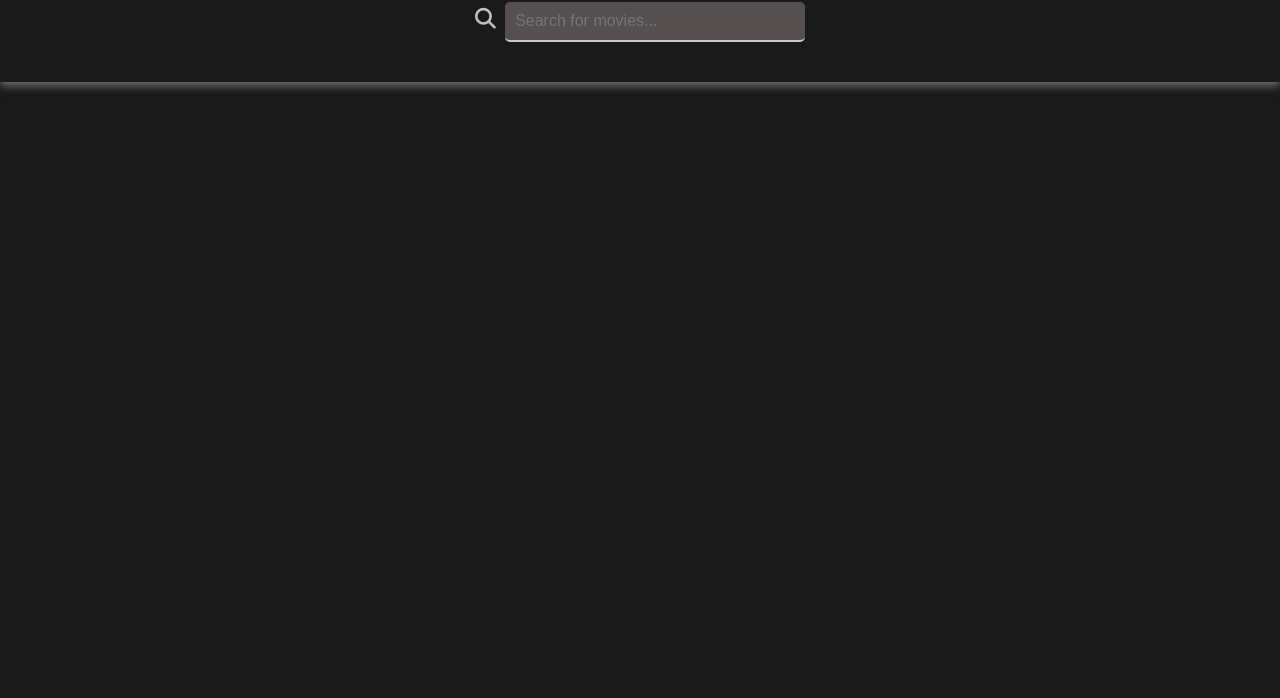
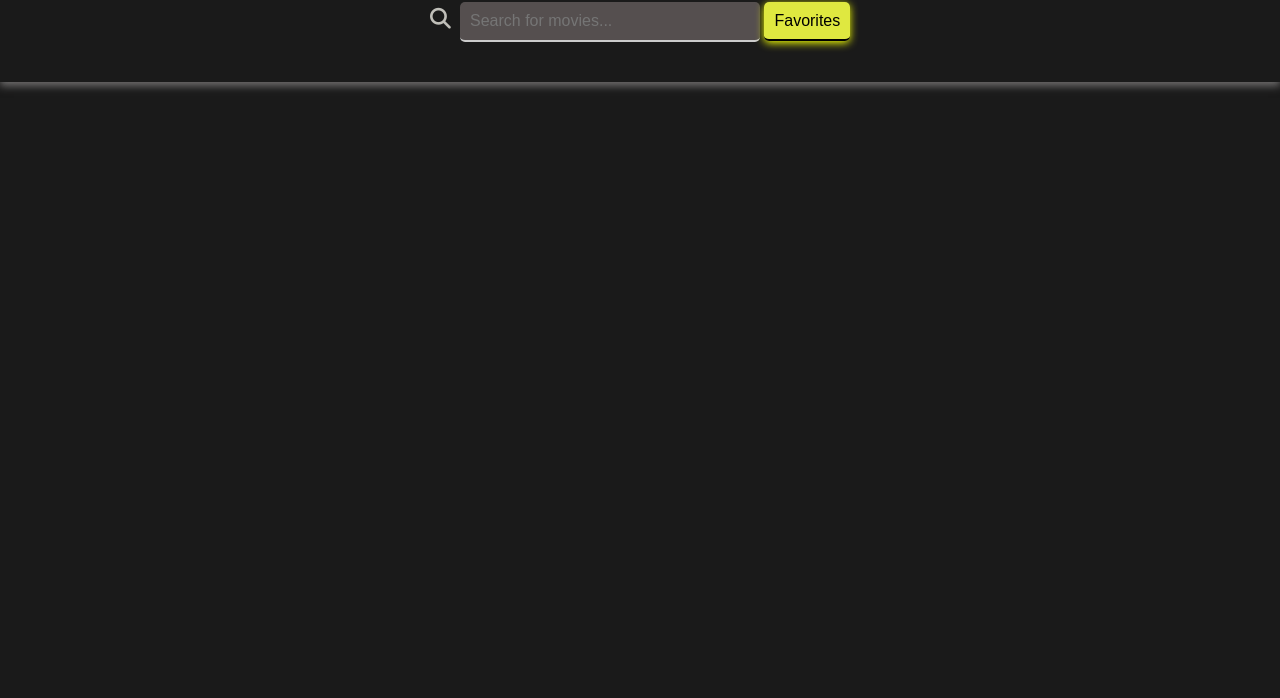
Before and after one commit to Ayushjaiswal2000/IMDB-clone-app, a plain HTML site: page index.html in a window 1280 px wide. Shown: the part 102-800 px from the top of the page. Drawn offline with Linux system fonts and the light colour scheme.

Commit message:
Add Favorites button

```diff
--- a/index.css
+++ b/index.css
@@ -51,6 +51,7 @@ body {
     margin-top: 20px;
     font-size: 24px;
     color: #dfe840;
+    text-shadow: 2px 2px 4px rgba(98, 98, 98, 0.5);
 
 
   }
@@ -117,3 +118,18 @@ body {
     font-style: italic;
     color: #888;
   }
+
+  .favorites-btn {
+    margin-left: auto;
+    padding: 10px;
+    font-size: 16px;
+    width: 100px;
+    border: none;
+    border-radius: 5px;
+    background-color: #dfe840; /* Green color for the button */
+    color: rgb(0, 0, 0); /* Text color */
+    cursor: pointer;
+    box-shadow: 0 2px 8px #f2ff03;
+    border-bottom: 2px solid rgb(0, 0, 0);
+    transition: background-color 0.3s;
+  }
--- a/index.html
+++ b/index.html
@@ -10,7 +10,7 @@
         <h1>IMDb Clone App</h1>
         <span><i class="fa-solid fa-magnifying-glass fa-bounce" style="color: #c0bfb9;"></i></span>
         <input type="text" id="searchInput" placeholder="Search for movies..." oninput="performSearch()">
-
+        <span class="favorites-btn" onclick="goToFavoritesPage()">Favorites</span>
     </div>
 
     <div id="movies-container" class="flex-container">
--- a/index.js
+++ b/index.js
@@ -89,3 +89,8 @@ function displayMovies(data) {
     // Redirect to details.html with IMDb ID as a query parameter
     window.location.href = `details.html?imdbID=${imdbID}`;
   }
+
+  function goToFavoritesPage() {
+    // Redirect to the favorites.html page or perform any other action
+    window.location.href = 'favorites.html';
+}
```
